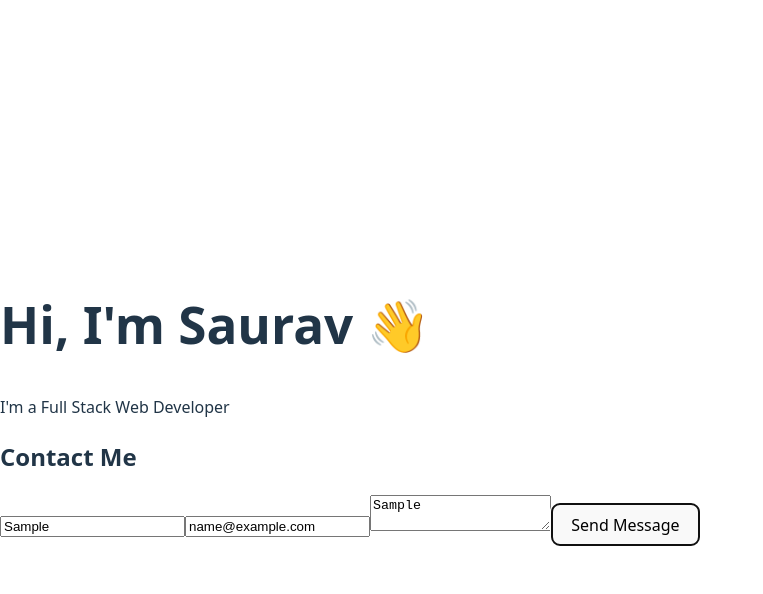
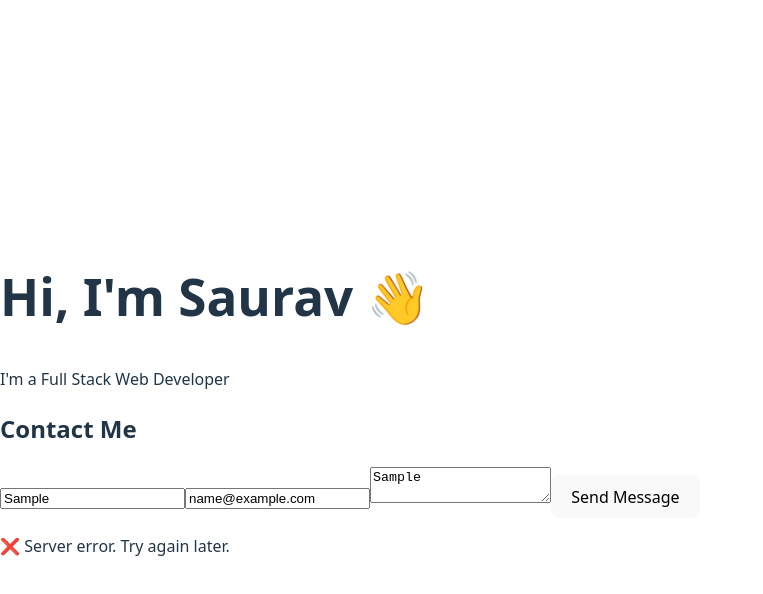
Before and after one commit to Saurav-5123/MERN_Portfolio, a React (Vite) app: page / in a window 1280 px wide. Both pictures are taken after typing "Sample", "name@example.com", "Sample" into the empty fields and a click on the button "Send Message". Shown: the top 594 px of the page, without its empty margins (0-763 px from the left). Built offline with nearby package versions, Linux system fonts and the light colour scheme; no server answers.

Commit message:
Update Contact.jsx

```diff
--- a/src/components/Contact.jsx
+++ b/src/components/Contact.jsx
@@ -3,6 +3,8 @@ import axios from "axios";
 
 const Contact = () => {
   const [formData, setFormData] = useState({ name: "", email: "", message: "" });
+  const [loading, setLoading] = useState(false);
+  const [feedback, setFeedback] = useState("");
 
   const handleChange = (e) => {
     setFormData({ ...formData, [e.target.name]: e.target.value });
@@ -10,20 +12,27 @@ const Contact = () => {
 
   const handleSubmit = async (e) => {
     e.preventDefault();
+    setLoading(true);
+    setFeedback("");
     try {
-      await axios.post("http://localhost:5000/api/messages", formData);
-      alert("Message sent successfully!");
-      setFormData({ name: "", email: "", message: "" });
+      const res = await axios.post("/api/messages", formData); // ⬅️ Using Vite proxy
+      if (res.data.success) {
+        setFeedback("✅ Message sent successfully!");
+        setFormData({ name: "", email: "", message: "" });
+      } else {
+        setFeedback("❌ Failed to send message.");
+      }
     } catch (err) {
-      console.error(err);
-      alert("Failed to send message.");
+      setFeedback("❌ Server error. Try again later.");
     }
+    setLoading(false);
   };
 
   return (
     <section className="min-h-screen flex items-center justify-center bg-white p-6">
       <form onSubmit={handleSubmit} className="w-full max-w-lg space-y-4">
         <h2 className="text-2xl font-bold">Contact Me</h2>
+
         <input
           className="w-full p-2 border rounded"
           name="name"
@@ -49,9 +58,14 @@ const Contact = () => {
           onChange={handleChange}
           required
         />
-        <button className="bg-blue-600 text-white px-4 py-2 rounded" type="submit">
-          Send Message
+        <button
+          className="bg-blue-600 text-white px-4 py-2 rounded"
+          type="submit"
+          disabled={loading}
+        >
+          {loading ? "Sending..." : "Send Message"}
         </button>
+        {feedback && <p className="text-sm text-center">{feedback}</p>}
       </form>
     </section>
   );
```
